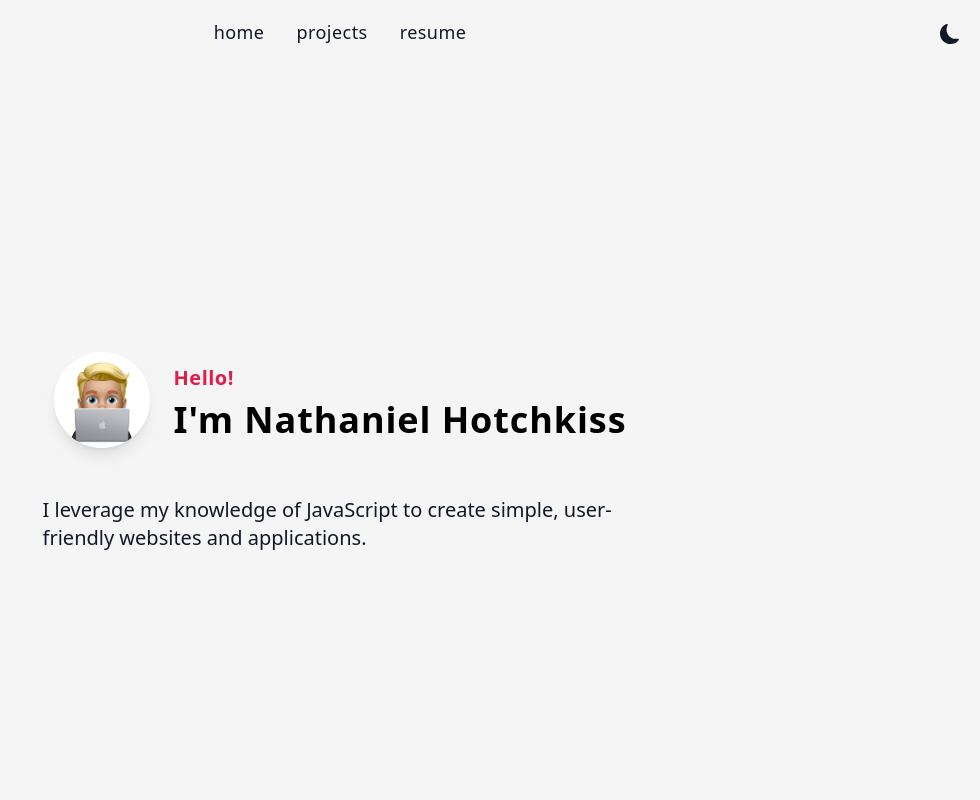
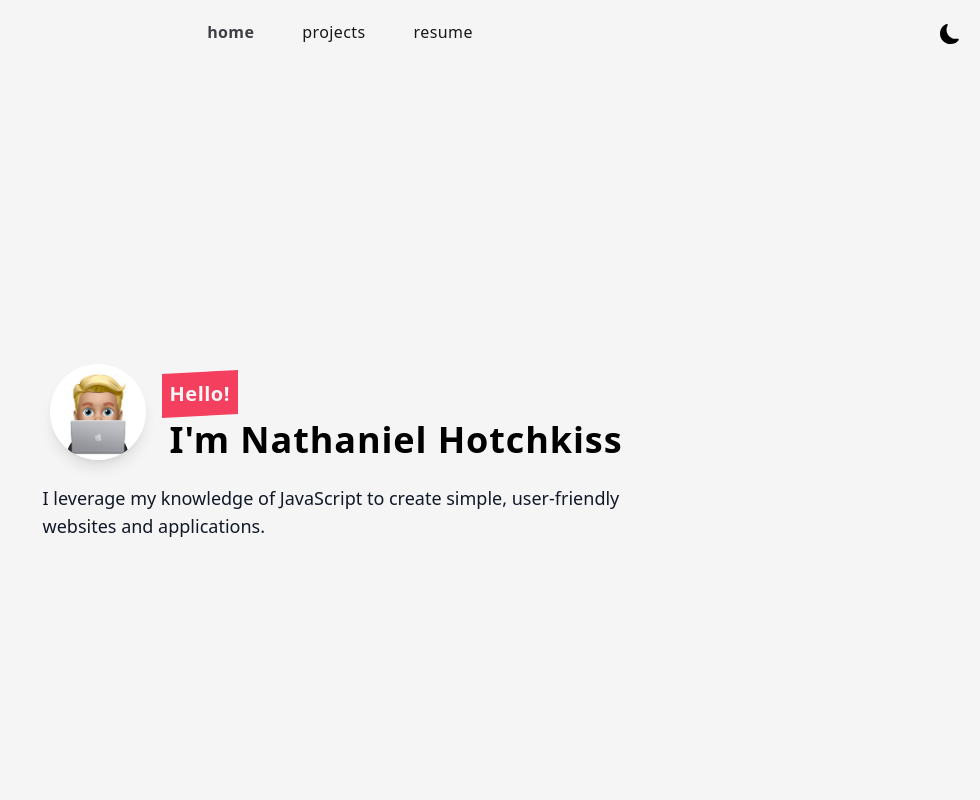
Before and after one commit to NathanielHotchkiss/Portfolio, a React (Create React App) app: page / in a window 1280 px wide. Shown: the top 800 px of the page, without its empty margins (300-1280 px from the left). Built offline with nearby package versions, Linux system fonts and the light colour scheme.

Commit message:
additional theme changes

```diff
--- a/package.json
+++ b/package.json
@@ -13,6 +13,7 @@
     "react": "^17.0.2",
     "react-dom": "^17.0.2",
     "react-placeholder": "^4.1.0",
+    "react-router": "^6.3.0",
     "react-router-dom": "^6.2.1",
     "react-scripts": "5.0.0",
     "web-vitals": "^2.1.4"
--- a/src/components/Footer.jsx
+++ b/src/components/Footer.jsx
@@ -13,7 +13,7 @@ export default function Footer() {
               width="16"
               height="16"
               fill="currentColor"
-              className="bi bi-twitter text-gray-900 dark:text-neutral-200 hover:text-rose-600 h-7 w-7"
+              className="bi bi-twitter text-zinc-700 dark:text-zinc-300 h-7 w-7"
               viewBox="0 0 16 16"
             >
               <path d="M5.026 15c6.038 0 9.341-5.003 9.341-9.334 0-.14 0-.282-.006-.422A6.685 6.685 0 0 0 16 3.542a6.658 6.658 0 0 1-1.889.518 3.301 3.301 0 0 0 1.447-1.817 6.533 6.533 0 0 1-2.087.793A3.286 3.286 0 0 0 7.875 6.03a9.325 9.325 0 0 1-6.767-3.429 3.289 3.289 0 0 0 1.018 4.382A3.323 3.323 0 0 1 .64 6.575v.045a3.288 3.288 0 0 0 2.632 3.218 3.203 3.203 0 0 1-.865.115 3.23 3.23 0 0 1-.614-.057 3.283 3.283 0 0 0 3.067 2.277A6.588 6.588 0 0 1 .78 13.58a6.32 6.32 0 0 1-.78-.045A9.344 9.344 0 0 0 5.026 15z" />
@@ -31,7 +31,7 @@ export default function Footer() {
               width="16"
               height="16"
               fill="currentColor"
-              className="bi bi-linkedin text-gray-900 dark:text-neutral-200 hover:text-rose-600 h-7 w-7"
+              className="bi bi-linkedin text-zinc-700 dark:text-zinc-300 h-7 w-7"
               viewBox="0 0 16 16"
             >
               <path d="M0 1.146C0 .513.526 0 1.175 0h13.65C15.474 0 16 .513 16 1.146v13.708c0 .633-.526 1.146-1.175 1.146H1.175C.526 16 0 15.487 0 14.854V1.146zm4.943 12.248V6.169H2.542v7.225h2.401zm-1.2-8.212c.837 0 1.358-.554 1.358-1.248-.015-.709-.52-1.248-1.342-1.248-.822 0-1.359.54-1.359 1.248 0 .694.521 1.248 1.327 1.248h.016zm4.908 8.212V9.359c0-.216.016-.432.08-.586.173-.431.568-.878 1.232-.878.869 0 1.216.662 1.216 1.634v3.865h2.401V9.25c0-2.22-1.184-3.252-2.764-3.252-1.274 0-1.845.7-2.165 1.193v.025h-.016a5.54 5.54 0 0 1 .016-.025V6.169h-2.4c.03.678 0 7.225 0 7.225h2.4z" />
@@ -49,7 +49,7 @@ export default function Footer() {
               width="16"
               height="16"
               fill="currentColor"
-              className="bi bi-github text-gray-900 dark:text-neutral-200 hover:text-rose-600 h-7 w-7"
+              className="bi bi-github text-zinc-700 dark:text-zinc-300 h-7 w-7"
               viewBox="0 0 16 16"
             >
               <path d="M8 0C3.58 0 0 3.58 0 8c0 3.54 2.29 6.53 5.47 7.59.4.07.55-.17.55-.38 0-.19-.01-.82-.01-1.49-2.01.37-2.53-.49-2.69-.94-.09-.23-.48-.94-.82-1.13-.28-.15-.68-.52-.01-.53.63-.01 1.08.58 1.23.82.72 1.21 1.87.87 2.33.66.07-.52.28-.87.51-1.07-1.78-.2-3.64-.89-3.64-3.95 0-.87.31-1.59.82-2.15-.08-.2-.36-1.02.08-2.12 0 0 .67-.21 2.2.82.64-.18 1.32-.27 2-.27.68 0 1.36.09 2 .27 1.53-1.04 2.2-.82 2.2-.82.44 1.1.16 1.92.08 2.12.51.56.82 1.27.82 2.15 0 3.07-1.87 3.75-3.65 3.95.29.25.54.73.54 1.48 0 1.07-.01 1.93-.01 2.2 0 .21.15.46.55.38A8.012 8.012 0 0 0 16 8c0-4.42-3.58-8-8-8z" />
--- a/src/components/Home.jsx
+++ b/src/components/Home.jsx
@@ -2,29 +2,36 @@ import memojiMacbook from "../images/memojiMacbook.png";
 
 export default function Home() {
   return (
-    <div className="flex relative py-16 md:place-items-center justify-center min-h-screen">
+    <div className="flex place-items-center justify-center min-h-screen">
       <div className="relative">
-        <div className="max-w-prose mx-auto mb-18">
-          <h1 className="sm:flex justify-center">
-            <div className="flex justify-center mb-6">
+        <div className="flex flex-col sm:flex-row justify-center">
+          <div className="sm:mr-4 flex-shrink-0 self-center">
             <img
-                className="inline-block h-24 sm:w-24 rounded-full shadow-lg dark:shadow-transparent dark:opacity-75"
+              className="h-24 w-24 mb-1 sm:mb-0 rounded-full shadow-lg dark:shadow-transparent dark:opacity-85"
               src={memojiMacbook}
               alt="a memeoji version of Nathan"
             />
-            </div>
-            <div className="sm:mt-3">
-              <span className="block sm:ml-6 text-center sm:text-left text-rose-600 dark:text-gray-200 text-lg md:text-xl font-semibold tracking-wide">
+            <span className="relative inline-block sm:hidden ml-12 before:block before:absolute before:-inset-2 before:-skew-y-3 before:bg-rose-500">
+              <span className="relative text-center text-neutral-100 dark:text-gray-200 text-lg font-bold tracking-wide">
                 Hello!
               </span>
-              <span className="mt-2 sm:ml-6 block text-2xl text-center sm:text-left font-extrabold tracking-wide text-black dark:text-custom-magenta sm:text-4xl">
+            </span>
+          </div>
+
+          <div className="mt-4 mx-auto md:mx-2">
+            <span className="hidden sm:relative sm:inline-block before:block before:absolute before:-inset-2 before:-skew-y-3 before:bg-rose-500">
+              <span className="relative text-left text-neutral-100 dark:text-gray-200 text-xl font-bold tracking-wide">
+                Hello!
+              </span>
+            </span>
+            <span className="block mt-3 text-2xl sm:text-4xl text-center sm:text-left font-extrabold tracking-wide text-black dark:text-rose-500">
               I'm Nathaniel Hotchkiss
             </span>
           </div>
-          </h1>
         </div>
-        <div className="my-6 max-w-prose mx-8 sm:mx-16 md:mx-24">
-          <p className="text-xl">
+
+        <div className="max-w-prose my-6 mx-12">
+          <p className="text-lg">
             I leverage my knowledge of JavaScript to create simple,
             user-friendly websites and applications.
           </p>
--- a/src/components/Navbar.jsx
+++ b/src/components/Navbar.jsx
@@ -1,26 +1,36 @@
-import { Link } from "react-router-dom";
+import { NavLink } from "react-router-dom";
 
 export default function Navbar() {
   return (
-    <nav className="flex items-center justify-center h-16 mx-auto">
-      <Link
+    <nav className="flex items-center justify-center h-16 mx-auto py-2">
+      <NavLink
         to="/"
-        className="text-md md:text-lg font-medium tracking-wide text-gray-900 dark:text-neutral-200 hover:text-rose-600 hover:scale-110 py-2"
+        className={({ isActive }) =>
+          isActive
+            ? "text-base font-bold tracking-wide text-zinc-700 dark:text-zinc-400"
+            : "text-base font-medium tracking-wide text-zinc-900 dark:text-zinc-200"
+        }
       >
         home
-      </Link>
-      <Link
+      </NavLink>
+      <NavLink
         to="/projects"
-        className="text-md md:text-lg font-medium tracking-wide text-gray-900 dark:text-neutral-200 hover:text-rose-600 hover:scale-110 py-2 mx-8"
-      >
+        className={({ isActive }) =>
+          isActive
+            ? "text-base font-bold tracking-wide text-zinc-700 dark:text-zinc-400 mx-4 sm:mx-12"
+            : "text-base font-medium tracking-wide text-zinc-900 dark:text-zinc-200 mx-4 sm:mx-12"
+        } >
         projects
-      </Link>
-      <Link
+      </NavLink>
+      <NavLink
         to="/resume"
-        className="text-md md:text-lg font-medium tracking-wide text-gray-900 dark:text-neutral-200 hover:text-rose-600 hover:scale-110 py-2"
-      >
+        className={({ isActive }) =>
+        isActive
+          ? "text-base font-bold tracking-wide text-zinc-700 dark:text-zinc-400"
+          : "text-base font-medium tracking-wide text-zinc-900 dark:text-zinc-200"
+      } >
         resume
-      </Link>
+      </NavLink>
     </nav>
   );
 }
--- a/src/components/ThemeToggle.jsx
+++ b/src/components/ThemeToggle.jsx
@@ -13,7 +13,7 @@ export default function Toggle() {
             width="16"
             height="16"
             fill="currentColor"
-            className="bi bi-sun-fill text-white hover:text-rose-600 h-6 sm:h-7 w-6 sm:w-7 hover:scale-110"
+            className="bi bi-sun-fill text-white h-6 w-6"
             viewBox="0 0 16 16"
           >
             <path d="M8 12a4 4 0 1 0 0-8 4 4 0 0 0 0 8zM8 0a.5.5 0 0 1 .5.5v2a.5.5 0 0 1-1 0v-2A.5.5 0 0 1 8 0zm0 13a.5.5 0 0 1 .5.5v2a.5.5 0 0 1-1 0v-2A.5.5 0 0 1 8 13zm8-5a.5.5 0 0 1-.5.5h-2a.5.5 0 0 1 0-1h2a.5.5 0 0 1 .5.5zM3 8a.5.5 0 0 1-.5.5h-2a.5.5 0 0 1 0-1h2A.5.5 0 0 1 3 8zm10.657-5.657a.5.5 0 0 1 0 .707l-1.414 1.415a.5.5 0 1 1-.707-.708l1.414-1.414a.5.5 0 0 1 .707 0zm-9.193 9.193a.5.5 0 0 1 0 .707L3.05 13.657a.5.5 0 0 1-.707-.707l1.414-1.414a.5.5 0 0 1 .707 0zm9.193 2.121a.5.5 0 0 1-.707 0l-1.414-1.414a.5.5 0 0 1 .707-.707l1.414 1.414a.5.5 0 0 1 0 .707zM4.464 4.465a.5.5 0 0 1-.707 0L2.343 3.05a.5.5 0 1 1 .707-.707l1.414 1.414a.5.5 0 0 1 0 .708z" />
@@ -26,7 +26,7 @@ export default function Toggle() {
             width="16"
             height="16"
             fill="currentColor"
-            className="bi bi-moon-fill hover:text-rose-600 h-4 sm:h-5 w-4 sm:w-5 hover:scale-110 m-1"
+            className="bi bi-moon-fill text-black h-4 w-4 sm:h-5 sm:w-5 m-1"
             viewBox="0 0 16 16"
           >
             <path d="M6 .278a.768.768 0 0 1 .08.858 7.208 7.208 0 0 0-.878 3.46c0 4.021 3.278 7.277 7.318 7.277.527 0 1.04-.055 1.533-.16a.787.787 0 0 1 .81.316.733.733 0 0 1-.031.893A8.349 8.349 0 0 1 8.344 16C3.734 16 0 12.286 0 7.71 0 4.266 2.114 1.312 5.124.06A.752.752 0 0 1 6 .278z" />
```
Also changed, not shown: 1 other file (tests, documents, lock files or other folders). Lines whose indentation alone changed are shown as unchanged.
